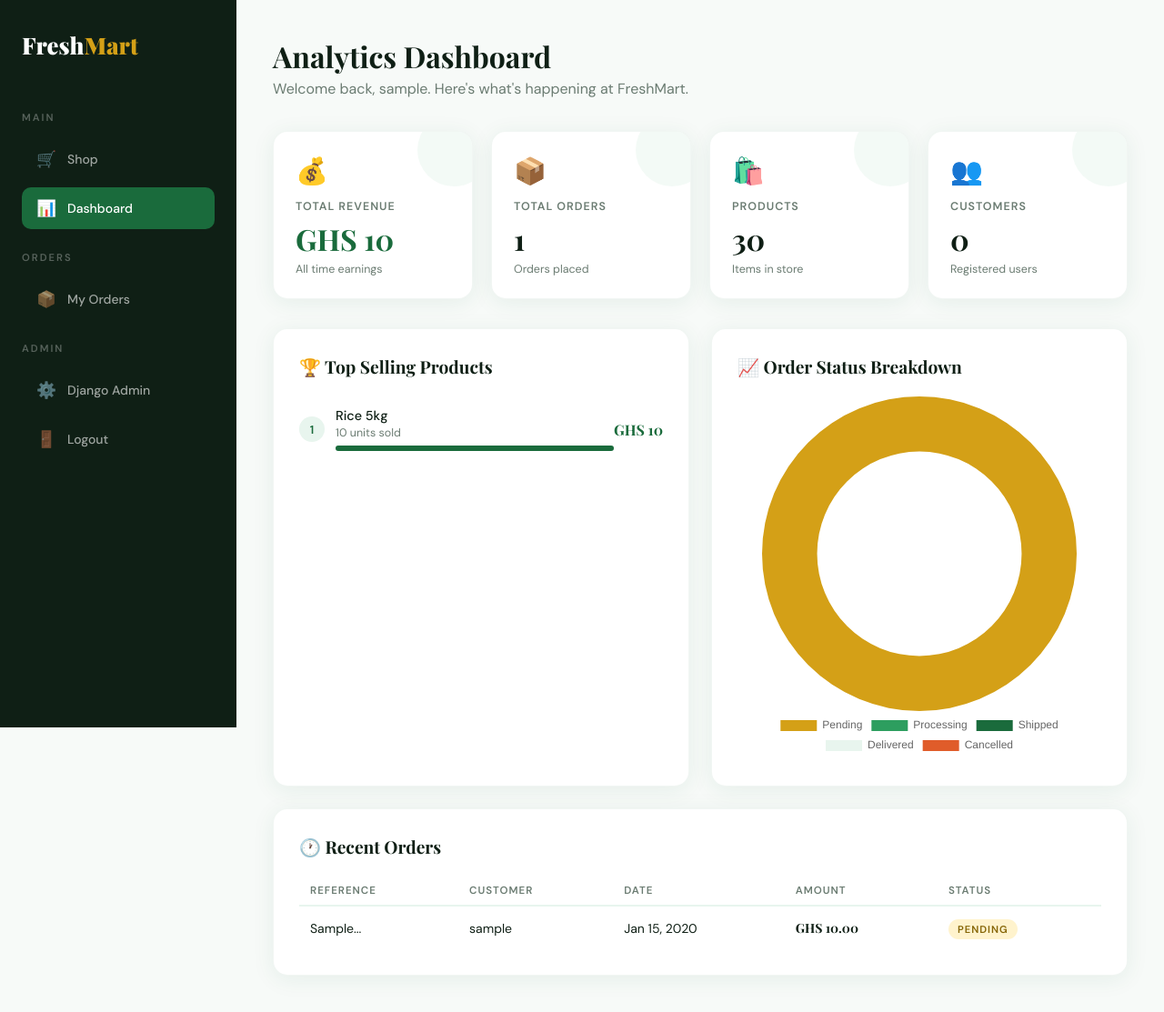
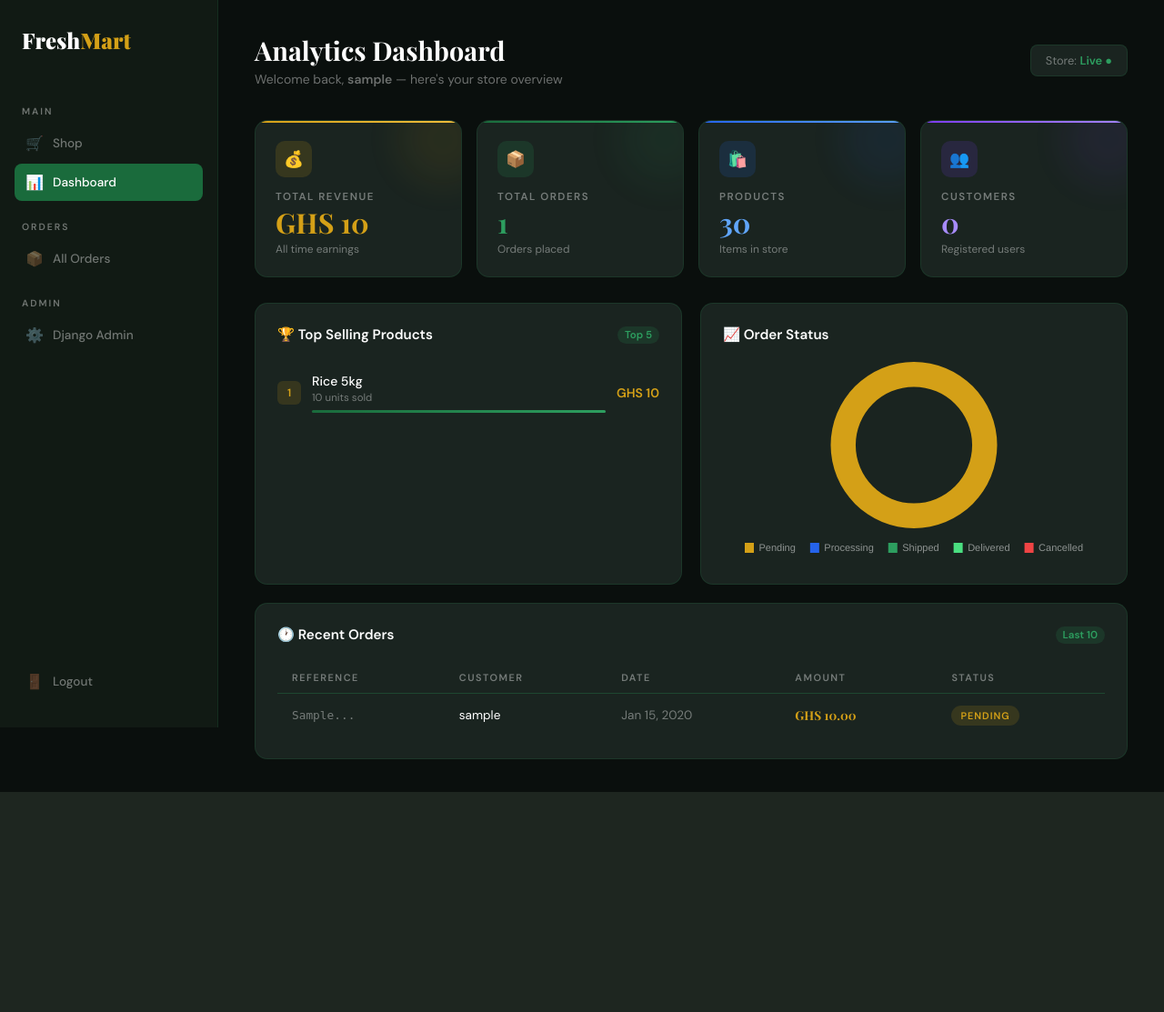
Before and after one commit to kabukie18005/supermarket-platform, a Django app: page /dashboard/ in a window 1280 px wide. Shown: the whole page at 91% size. After the commit the page ends 871 px from the top, so only its background shows below. Run offline with Django 5.2, Linux system fonts and the light colour scheme; a user stored in the database is signed in; data comes from the database, SQL or seed files in the repository; tables that the repository leaves empty hold one stand-in row (values such as "Sample post").

Commit message:
feat: dark mode dashboard redesign

```diff
--- a/cart/templates/cart/dashboard.html
+++ b/cart/templates/cart/dashboard.html
@@ -3,180 +3,204 @@
 <head>
     <meta charset="UTF-8">
     <meta name="viewport" content="width=device-width, initial-scale=1.0">
-    <title>FreshMart — Analytics Dashboard</title>
+    <title>FreshMart — Dashboard</title>
     <link href="https://fonts.googleapis.com/css2?family=Playfair+Display:wght@700;900&family=DM+Sans:wght@300;400;500;600&display=swap" rel="stylesheet">
     <script src="https://cdnjs.cloudflare.com/ajax/libs/Chart.js/4.4.0/chart.umd.min.js"></script>
     <style>
         *, *::before, *::after { box-sizing: border-box; margin: 0; padding: 0; }
         :root {
             --green: #1a6b3c; --green-light: #2d9e5f; --green-pale: #e8f5ee;
-            --gold: #d4a017; --dark: #0f1f15; --gray: #6b7c72;
-            --light: #f7faf8; --white: #ffffff;
+            --gold: #d4a017; --gold-light: #f0c040;
+            --dark: #0a0f0d; --dark-2: #111a14; --dark-3: #162019;
+            --dark-card: #1a2420; --dark-border: rgba(45,158,95,0.15);
+            --gray: #6b7c72; --text-muted: rgba(255,255,255,0.4);
+            --white: #ffffff;
         }
-        body { font-family: 'DM Sans', sans-serif; background: var(--light); color: var(--dark); min-height: 100vh; }
-
-        /* SIDEBAR */
+        body { font-family: 'DM Sans', sans-serif; background: var(--dark); color: var(--white); min-height: 100vh; }
         .layout { display: flex; min-height: 100vh; }
         .sidebar {
-            width: 260px; background: var(--dark); padding: 32px 24px;
-            display: flex; flex-direction: column; gap: 8px; position: fixed;
-            height: 100vh; overflow-y: auto;
+            width: 240px; background: var(--dark-2);
+            border-right: 1px solid var(--dark-border);
+            padding: 28px 16px; display: flex; flex-direction: column;
+            position: fixed; height: 100vh; overflow-y: auto;
         }
-        .sidebar-brand { font-family: 'Playfair Display', serif; font-size: 1.6rem; font-weight: 900; color: white; margin-bottom: 32px; }
+        .sidebar-brand { font-family: 'Playfair Display', serif; font-size: 1.5rem; font-weight: 900; color: white; margin-bottom: 36px; padding: 0 8px; }
         .sidebar-brand span { color: var(--gold); }
-        .sidebar-label { font-size: 0.7rem; font-weight: 600; letter-spacing: 2px; text-transform: uppercase; color: rgba(255,255,255,0.3); margin: 16px 0 8px; }
-        .sidebar-link {
-            display: flex; align-items: center; gap: 12px; padding: 12px 16px;
-            border-radius: 10px; text-decoration: none; font-size: 0.875rem;
-            font-weight: 500; color: rgba(255,255,255,0.6); transition: all 0.2s;
-        }
-        .sidebar-link:hover, .sidebar-link.active { background: rgba(255,255,255,0.08); color: white; }
+        .sidebar-section { font-size: 0.65rem; font-weight: 600; letter-spacing: 2px; text-transform: uppercase; color: var(--text-muted); margin: 20px 8px 8px; }
+        .sidebar-link { display: flex; align-items: center; gap: 10px; padding: 10px 12px; border-radius: 8px; text-decoration: none; font-size: 0.85rem; font-weight: 500; color: var(--text-muted); transition: all 0.2s; margin-bottom: 2px; }
+        .sidebar-link:hover { background: rgba(255,255,255,0.05); color: white; }
         .sidebar-link.active { background: var(--green); color: white; }
-        .sidebar-icon { font-size: 1.1rem; }
-
-        /* MAIN */
-        .main { margin-left: 260px; flex: 1; padding: 40px; }
-        .page-header { margin-bottom: 36px; }
-        .page-header h1 { font-family: 'Playfair Display', serif; font-size: 2rem; font-weight: 700; }
-        .page-header p { color: var(--gray); margin-top: 4px; }
-
-        /* STAT CARDS */
-        .stats-grid { display: grid; grid-template-columns: repeat(4, 1fr); gap: 20px; margin-bottom: 32px; }
-        .stat-card {
-            background: var(--white); border-radius: 16px; padding: 24px;
-            box-shadow: 0 4px 24px rgba(26,107,60,0.08); border: 1px solid rgba(26,107,60,0.06);
-            position: relative; overflow: hidden;
-        }
-        .stat-card::before {
-            content: ''; position: absolute; top: -20px; right: -20px;
-            width: 80px; height: 80px; border-radius: 50%;
-            background: var(--green-pale); opacity: 0.5;
-        }
-        .stat-icon { font-size: 1.8rem; margin-bottom: 12px; }
-        .stat-label { font-size: 0.78rem; font-weight: 600; letter-spacing: 1px; text-transform: uppercase; color: var(--gray); margin-bottom: 6px; }
-        .stat-value { font-family: 'Playfair Display', serif; font-size: 2rem; font-weight: 700; color: var(--dark); }
-        .stat-value.green { color: var(--green); }
-        .stat-sub { font-size: 0.78rem; color: var(--gray); margin-top: 4px; }
-
-        /* GRID */
-        .content-grid { display: grid; grid-template-columns: 1fr 1fr; gap: 24px; margin-bottom: 24px; }
-        .card { background: var(--white); border-radius: 16px; padding: 28px; box-shadow: 0 4px 24px rgba(26,107,60,0.08); border: 1px solid rgba(26,107,60,0.06); }
-        .card h2 { font-family: 'Playfair Display', serif; font-size: 1.2rem; margin-bottom: 20px; }
+        .sidebar-icon { font-size: 1rem; width: 20px; text-align: center; }
+        .sidebar-bottom { margin-top: auto; }
+        .main { margin-left: 240px; flex: 1; padding: 36px 40px; background: var(--dark); }
+        .topbar { display: flex; align-items: center; justify-content: space-between; margin-bottom: 36px; }
+        .topbar-left h1 { font-family: 'Playfair Display', serif; font-size: 1.8rem; font-weight: 700; }
+        .topbar-left p { color: var(--text-muted); font-size: 0.875rem; margin-top: 4px; }
+        .topbar-badge { background: var(--dark-card); border: 1px solid var(--dark-border); padding: 8px 16px; border-radius: 8px; font-size: 0.8rem; color: var(--text-muted); }
+        .topbar-badge span { color: var(--green-light); font-weight: 600; }
+        .stats-grid { display: grid; grid-template-columns: repeat(4, 1fr); gap: 16px; margin-bottom: 28px; }
+        .stat-card { background: var(--dark-card); border: 1px solid var(--dark-border); border-radius: 14px; padding: 22px; position: relative; overflow: hidden; transition: transform 0.2s, box-shadow 0.2s; }
+        .stat-card:hover { transform: translateY(-3px); box-shadow: 0 12px 40px rgba(0,0,0,0.3); }
+        .stat-card::before { content: ''; position: absolute; top: 0; left: 0; right: 0; height: 2px; }
+        .stat-card.gold::before { background: linear-gradient(90deg, var(--gold), var(--gold-light)); }
+        .stat-card.green::before { background: linear-gradient(90deg, var(--green), var(--green-light)); }
+        .stat-card.blue::before { background: linear-gradient(90deg, #2563eb, #60a5fa); }
+        .stat-card.purple::before { background: linear-gradient(90deg, #7c3aed, #a78bfa); }
+        .stat-glow { position: absolute; top: -30px; right: -30px; width: 100px; height: 100px; border-radius: 50%; opacity: 0.08; filter: blur(20px); }
+        .stat-card.gold .stat-glow { background: var(--gold); }
+        .stat-card.green .stat-glow { background: var(--green-light); }
+        .stat-card.blue .stat-glow { background: #2563eb; }
+        .stat-card.purple .stat-glow { background: #7c3aed; }
+        .stat-icon-wrap { width: 40px; height: 40px; border-radius: 10px; display: flex; align-items: center; justify-content: center; font-size: 1.1rem; margin-bottom: 14px; }
+        .stat-card.gold .stat-icon-wrap { background: rgba(212,160,23,0.15); }
+        .stat-card.green .stat-icon-wrap { background: rgba(45,158,95,0.15); }
+        .stat-card.blue .stat-icon-wrap { background: rgba(37,99,235,0.15); }
+        .stat-card.purple .stat-icon-wrap { background: rgba(124,58,237,0.15); }
+        .stat-label { font-size: 0.72rem; font-weight: 600; letter-spacing: 1.5px; text-transform: uppercase; color: var(--text-muted); margin-bottom: 6px; }
+        .stat-value { font-family: 'Playfair Display', serif; font-size: 1.9rem; font-weight: 700; line-height: 1; }
+        .stat-card.gold .stat-value { color: var(--gold); }
+        .stat-card.green .stat-value { color: var(--green-light); }
+        .stat-card.blue .stat-value { color: #60a5fa; }
+        .stat-card.purple .stat-value { color: #a78bfa; }
+        .stat-sub { font-size: 0.75rem; color: var(--text-muted); margin-top: 6px; }
+        .content-grid { display: grid; grid-template-columns: 1fr 1fr; gap: 20px; margin-bottom: 20px; }
         .full-width { grid-column: 1 / -1; }
-
-        /* TOP PRODUCTS */
-        .product-row { display: flex; align-items: center; justify-content: space-between; padding: 12px 0; border-bottom: 1px solid var(--green-pale); }
+        .card { background: var(--dark-card); border: 1px solid var(--dark-border); border-radius: 14px; padding: 24px; }
+        .card-header { display: flex; align-items: center; justify-content: space-between; margin-bottom: 20px; }
+        .card-title { font-size: 0.95rem; font-weight: 600; display: flex; align-items: center; gap: 8px; }
+        .card-badge-count { background: rgba(45,158,95,0.15); color: var(--green-light); font-size: 0.72rem; font-weight: 600; padding: 2px 8px; border-radius: 20px; }
+        .product-row { display: flex; align-items: center; gap: 12px; padding: 12px 0; border-bottom: 1px solid var(--dark-border); }
         .product-row:last-child { border-bottom: none; }
-        .product-rank { width: 28px; height: 28px; border-radius: 50%; background: var(--green-pale); color: var(--green); font-size: 0.8rem; font-weight: 700; display: flex; align-items: center; justify-content: center; margin-right: 12px; flex-shrink: 0; }
+        .product-rank { width: 26px; height: 26px; border-radius: 6px; background: rgba(255,255,255,0.05); color: var(--text-muted); font-size: 0.75rem; font-weight: 700; display: flex; align-items: center; justify-content: center; flex-shrink: 0; }
+        .product-rank.top { background: rgba(212,160,23,0.15); color: var(--gold); }
         .product-info { flex: 1; }
-        .product-name { font-weight: 500; font-size: 0.9rem; }
-        .product-qty { font-size: 0.78rem; color: var(--gray); margin-top: 2px; }
-        .product-revenue { font-family: 'Playfair Display', serif; font-size: 1rem; font-weight: 700; color: var(--green); }
-        .bar-wrap { height: 6px; background: var(--green-pale); border-radius: 10px; margin-top: 6px; }
-        .bar { height: 6px; background: var(--green); border-radius: 10px; }
-
-        /* RECENT ORDERS */
-        .orders-table { width: 100%; border-collapse: collapse; }
-        .orders-table th { font-size: 0.72rem; font-weight: 600; letter-spacing: 1px; text-transform: uppercase; color: var(--gray); padding: 8px 12px; text-align: left; border-bottom: 2px solid var(--green-pale); }
-        .orders-table td { padding: 14px 12px; font-size: 0.875rem; border-bottom: 1px solid rgba(26,107,60,0.05); }
-        .orders-table tr:last-child td { border-bottom: none; }
-        .status-badge { padding: 4px 10px; border-radius: 20px; font-size: 0.7rem; font-weight: 600; text-transform: uppercase; letter-spacing: 1px; }
-        .status-pending { background: #fff3cd; color: #856404; }
-        .status-processing { background: #cce5ff; color: #004085; }
-        .status-shipped { background: #d4edda; color: #155724; }
-        .status-delivered { background: var(--green-pale); color: var(--green); }
-        .status-cancelled { background: #f8d7da; color: #721c24; }
-        .amount { font-family: 'Playfair Display', serif; font-weight: 700; }
-
-        @media (max-width: 1024px) {
-            .stats-grid { grid-template-columns: repeat(2, 1fr); }
-            .content-grid { grid-template-columns: 1fr; }
-        }
-        @media (max-width: 768px) {
-            .sidebar { display: none; }
-            .main { margin-left: 0; padding: 24px 16px; }
-        }
+        .product-name { font-size: 0.875rem; font-weight: 500; }
+        .product-units { font-size: 0.72rem; color: var(--text-muted); margin-top: 2px; }
+        .product-bar-wrap { height: 3px; background: rgba(255,255,255,0.05); border-radius: 10px; margin-top: 6px; }
+        .product-bar { height: 3px; background: linear-gradient(90deg, var(--green), var(--green-light)); border-radius: 10px; }
+        .product-revenue { font-size: 0.875rem; font-weight: 600; color: var(--gold); white-space: nowrap; }
+        .chart-wrap { position: relative; height: 220px; display: flex; align-items: center; justify-content: center; }
+        .table-wrap { overflow-x: auto; }
+        table { width: 100%; border-collapse: collapse; }
+        thead th { font-size: 0.68rem; font-weight: 600; letter-spacing: 1.5px; text-transform: uppercase; color: var(--text-muted); padding: 10px 16px; text-align: left; border-bottom: 1px solid var(--dark-border); }
+        tbody td { padding: 14px 16px; font-size: 0.85rem; border-bottom: 1px solid rgba(255,255,255,0.03); }
+        tbody tr:last-child td { border-bottom: none; }
+        tbody tr:hover td { background: rgba(255,255,255,0.02); }
+        .ref-code { font-family: monospace; font-size: 0.8rem; color: var(--text-muted); }
+        .amount-cell { font-family: 'Playfair Display', serif; font-weight: 700; color: var(--gold); }
+        .status-pill { padding: 4px 10px; border-radius: 20px; font-size: 0.68rem; font-weight: 600; text-transform: uppercase; letter-spacing: 1px; }
+        .status-pending { background: rgba(212,160,23,0.15); color: var(--gold); }
+        .status-processing { background: rgba(37,99,235,0.15); color: #60a5fa; }
+        .status-shipped { background: rgba(45,158,95,0.15); color: var(--green-light); }
+        .status-delivered { background: rgba(26,107,60,0.2); color: #4ade80; }
+        .status-cancelled { background: rgba(239,68,68,0.15); color: #f87171; }
+        .empty-state { text-align: center; padding: 40px; color: var(--text-muted); font-size: 0.875rem; }
+        @keyframes fadeUp { from { opacity: 0; transform: translateY(16px); } to { opacity: 1; transform: translateY(0); } }
+        .stat-card { animation: fadeUp 0.5s ease both; }
+        .stat-card:nth-child(1) { animation-delay: 0.05s; }
+        .stat-card:nth-child(2) { animation-delay: 0.1s; }
+        .stat-card:nth-child(3) { animation-delay: 0.15s; }
+        .stat-card:nth-child(4) { animation-delay: 0.2s; }
+        @media (max-width: 1024px) { .stats-grid { grid-template-columns: repeat(2, 1fr); } .content-grid { grid-template-columns: 1fr; } }
+        @media (max-width: 768px) { .sidebar { display: none; } .main { margin-left: 0; padding: 24px 16px; } }
     </style>
 </head>
 <body>
 <div class="layout">
-    <!-- SIDEBAR -->
     <aside class="sidebar">
         <div class="sidebar-brand">Fresh<span>Mart</span></div>
-        <span class="sidebar-label">Main</span>
+        <span class="sidebar-section">Main</span>
         <a href="{% url 'product_list' %}" class="sidebar-link"><span class="sidebar-icon">🛒</span> Shop</a>
         <a href="{% url 'dashboard' %}" class="sidebar-link active"><span class="sidebar-icon">📊</span> Dashboard</a>
-        <span class="sidebar-label">Orders</span>
-        <a href="{% url 'order_list' %}" class="sidebar-link"><span class="sidebar-icon">📦</span> My Orders</a>
-        <span class="sidebar-label">Admin</span>
+        <span class="sidebar-section">Orders</span>
+        <a href="{% url 'order_list' %}" class="sidebar-link"><span class="sidebar-icon">📦</span> All Orders</a>
+        <span class="sidebar-section">Admin</span>
         <a href="/admin/" class="sidebar-link"><span class="sidebar-icon">⚙️</span> Django Admin</a>
+        <div class="sidebar-bottom">
             <a href="{% url 'logout' %}" class="sidebar-link"><span class="sidebar-icon">🚪</span> Logout</a>
+        </div>
     </aside>
 
-    <!-- MAIN CONTENT -->
     <main class="main">
-        <div class="page-header">
+        <div class="topbar">
+            <div class="topbar-left">
                 <h1>Analytics Dashboard</h1>
-            <p>Welcome back, {{ request.user.username }}. Here's what's happening at FreshMart.</p>
+                <p>Welcome back, <strong>{{ request.user.username }}</strong> — here's your store overview</p>
+            </div>
+            <div class="topbar-badge">Store: <span>Live ●</span></div>
         </div>
 
-        <!-- STAT CARDS -->
         <div class="stats-grid">
-            <div class="stat-card">
-                <div class="stat-icon">💰</div>
+            <div class="stat-card gold">
+                <div class="stat-glow"></div>
+                <div class="stat-icon-wrap">💰</div>
                 <div class="stat-label">Total Revenue</div>
-                <div class="stat-value green">GHS {{ total_revenue }}</div>
+                <div class="stat-value">GHS {{ total_revenue }}</div>
                 <div class="stat-sub">All time earnings</div>
             </div>
-            <div class="stat-card">
-                <div class="stat-icon">📦</div>
+            <div class="stat-card green">
+                <div class="stat-glow"></div>
+                <div class="stat-icon-wrap">📦</div>
                 <div class="stat-label">Total Orders</div>
                 <div class="stat-value">{{ total_orders }}</div>
                 <div class="stat-sub">Orders placed</div>
             </div>
-            <div class="stat-card">
-                <div class="stat-icon">🛍️</div>
+            <div class="stat-card blue">
+                <div class="stat-glow"></div>
+                <div class="stat-icon-wrap">🛍️</div>
                 <div class="stat-label">Products</div>
                 <div class="stat-value">{{ total_products }}</div>
                 <div class="stat-sub">Items in store</div>
             </div>
-            <div class="stat-card">
-                <div class="stat-icon">👥</div>
+            <div class="stat-card purple">
+                <div class="stat-glow"></div>
+                <div class="stat-icon-wrap">👥</div>
                 <div class="stat-label">Customers</div>
                 <div class="stat-value">{{ total_customers }}</div>
                 <div class="stat-sub">Registered users</div>
             </div>
         </div>
 
-        <!-- TOP PRODUCTS + CHART -->
         <div class="content-grid">
             <div class="card">
-                <h2>🏆 Top Selling Products</h2>
+                <div class="card-header">
+                    <div class="card-title">🏆 Top Selling Products</div>
+                    <span class="card-badge-count">Top 5</span>
+                </div>
                 {% for product in top_products %}
                 <div class="product-row">
-                    <div class="product-rank">{{ forloop.counter }}</div>
+                    <div class="product-rank {% if forloop.first %}top{% endif %}">{{ forloop.counter }}</div>
                     <div class="product-info">
                         <div class="product-name">{{ product.product__name }}</div>
-                        <div class="product-qty">{{ product.total_qty }} units sold</div>
-                        <div class="bar-wrap"><div class="bar" style="width: {{ product.total_qty }}0%"></div></div>
+                        <div class="product-units">{{ product.total_qty }} units sold</div>
+                        <div class="product-bar-wrap">
+                            <div class="product-bar" style="width: {{ product.total_qty }}0%"></div>
+                        </div>
                     </div>
                     <div class="product-revenue">GHS {{ product.total_revenue }}</div>
                 </div>
                 {% empty %}
-                <p style="color: var(--gray); text-align: center; padding: 20px;">No sales data yet.</p>
+                <div class="empty-state">No sales data yet.</div>
                 {% endfor %}
             </div>
 
             <div class="card">
-                <h2>📈 Order Status Breakdown</h2>
+                <div class="card-header">
+                    <div class="card-title">📈 Order Status</div>
+                </div>
+                <div class="chart-wrap">
                     <canvas id="statusChart"></canvas>
                 </div>
             </div>
+        </div>
 
-        <!-- RECENT ORDERS -->
         <div class="card full-width">
-            <h2>🕐 Recent Orders</h2>
-            <table class="orders-table">
+            <div class="card-header">
+                <div class="card-title">🕐 Recent Orders</div>
+                <span class="card-badge-count">Last 10</span>
+            </div>
+            <div class="table-wrap">
+                <table>
                     <thead>
                         <tr>
                             <th>Reference</th>
@@ -189,40 +213,43 @@
                     <tbody>
                         {% for order in recent_orders %}
                         <tr>
-                        <td>{{ order.reference|slice:":14" }}...</td>
+                            <td><span class="ref-code">{{ order.reference|slice:":16" }}...</span></td>
                             <td>{{ order.user.username }}</td>
-                        <td>{{ order.created_at|date:"M d, Y" }}</td>
-                        <td class="amount">GHS {{ order.total_amount }}</td>
-                        <td><span class="status-badge status-{{ order.status }}">{{ order.get_status_display }}</span></td>
+                            <td style="color: var(--text-muted)">{{ order.created_at|date:"M d, Y" }}</td>
+                            <td><span class="amount-cell">GHS {{ order.total_amount }}</span></td>
+                            <td><span class="status-pill status-{{ order.status }}">{{ order.get_status_display }}</span></td>
                         </tr>
                         {% empty %}
-                    <tr><td colspan="5" style="text-align:center; color: var(--gray); padding: 32px;">No orders yet.</td></tr>
+                        <tr><td colspan="5"><div class="empty-state">No orders yet.</div></td></tr>
                         {% endfor %}
                     </tbody>
                 </table>
+            </div>
         </div>
     </main>
 </div>
 
 <script>
-    // Order status chart
     const ctx = document.getElementById('statusChart').getContext('2d');
     new Chart(ctx, {
         type: 'doughnut',
         data: {
             labels: ['Pending', 'Processing', 'Shipped', 'Delivered', 'Cancelled'],
             datasets: [{
-                data: [
-                    {{ pending }}, {{ processing }}, {{ shipped }}, {{ delivered }}, {{ cancelled }}
-                ],
-                backgroundColor: ['#d4a017', '#2d9e5f', '#1a6b3c', '#e8f5ee', '#e05c2a'],
-                borderWidth: 0,
+                data: [{{ pending }}, {{ processing }}, {{ shipped }}, {{ delivered }}, {{ cancelled }}],
+                backgroundColor: ['#d4a017', '#2563eb', '#2d9e5f', '#4ade80', '#ef4444'],
+                borderWidth: 0, hoverOffset: 8
             }]
         },
         options: {
-            responsive: true,
-            plugins: { legend: { position: 'bottom' } },
-            cutout: '65%'
+            responsive: true, maintainAspectRatio: false,
+            plugins: {
+                legend: {
+                    position: 'bottom',
+                    labels: { color: 'rgba(255,255,255,0.5)', font: { size: 11 }, padding: 16, boxWidth: 10 }
+                }
+            },
+            cutout: '70%'
         }
     });
 </script>
```
Lines whose indentation alone changed are shown as unchanged.
